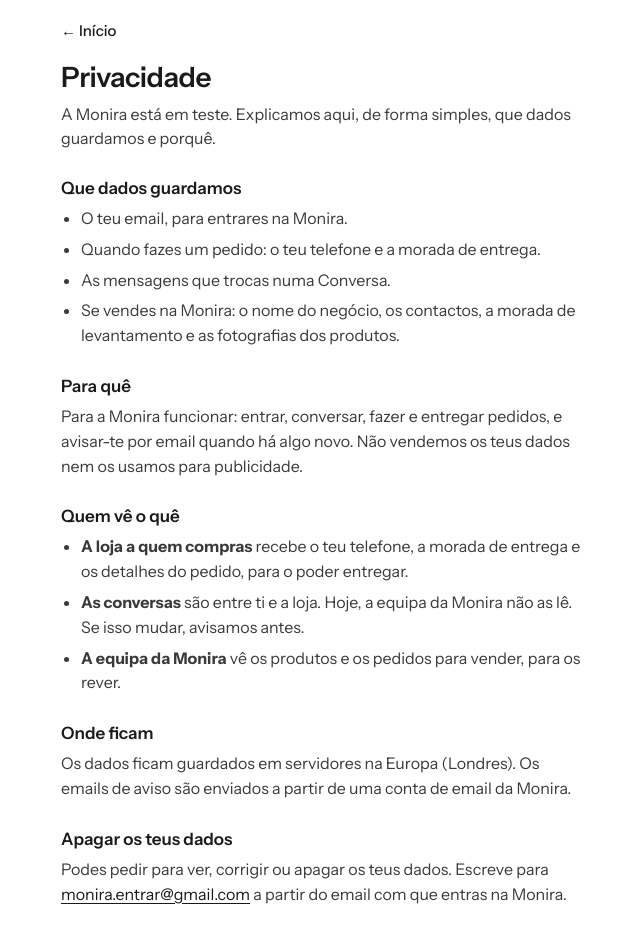
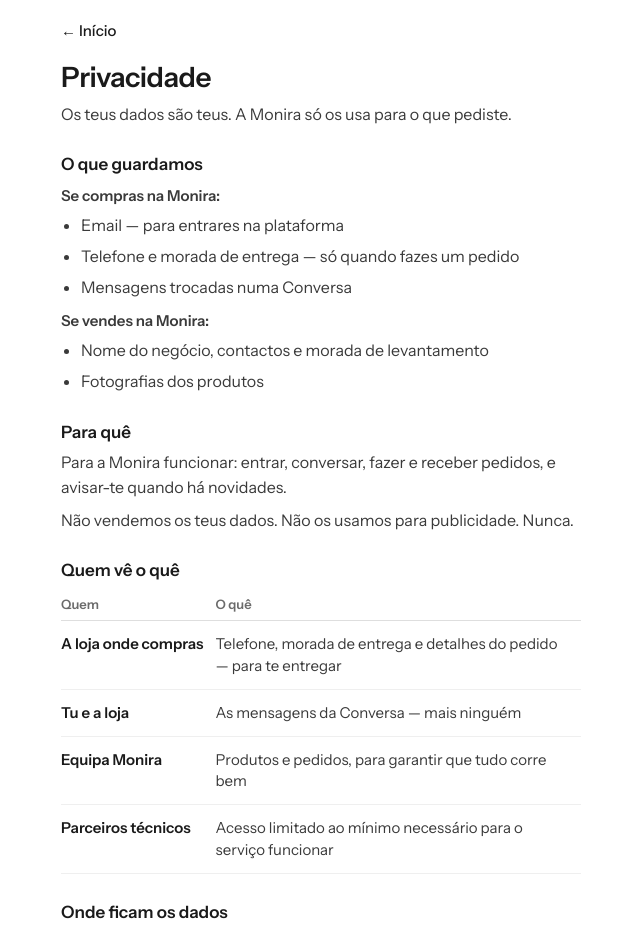
Before and after one commit to cotehot7-bot/monira-app, a Next.js app: page /privacidade in a window 1280 px wide. Shown: the top 934 px of the page, without its empty margins (319-959 px from the left). Built offline with nearby package versions, Linux system fonts and the light colour scheme.

Commit message:
Privacidade: texto final do Carlos

```diff
--- a/src/app/privacidade/page.tsx
+++ b/src/app/privacidade/page.tsx
@@ -4,9 +4,8 @@ import styles from './privacidade.module.css';
 
 export const metadata: Metadata = { title: 'Privacidade · Monira' };
 
-// RASCUNHO para o teste controlado. Descreve o que o sistema faz hoje.
-// A versão jurídica completa é revista antes da abertura pública.
-const CONTACT = 'monira.entrar@gmail.com';
+// Texto de Carlos. O contacto está numa constante para poder ser trocado sem mexer no texto.
+const CONTACT = 'privacidade@monira.ao';
 
 export default function PrivacidadePage() {
   return (
@@ -14,44 +13,65 @@ export default function PrivacidadePage() {
       <header className={styles.header}>
         <Link href="/" className={styles.back}>← Início</Link>
         <h1 className={styles.title}>Privacidade</h1>
-        <p className={styles.lead}>A Monira está em teste. Explicamos aqui, de forma simples, que dados guardamos e porquê.</p>
+        <p className={styles.lead}>Os teus dados são teus. A Monira só os usa para o que pediste.</p>
       </header>
 
       <section className={styles.section}>
-        <h2>Que dados guardamos</h2>
+        <h2>O que guardamos</h2>
+        <h3>Se compras na Monira:</h3>
         <ul>
-          <li>O teu email, para entrares na Monira.</li>
-          <li>Quando fazes um pedido: o teu telefone e a morada de entrega.</li>
-          <li>As mensagens que trocas numa Conversa.</li>
-          <li>Se vendes na Monira: o nome do negócio, os contactos, a morada de levantamento e as fotografias dos produtos.</li>
+          <li>Email — para entrares na plataforma</li>
+          <li>Telefone e morada de entrega — só quando fazes um pedido</li>
+          <li>Mensagens trocadas numa Conversa</li>
+        </ul>
+        <h3>Se vendes na Monira:</h3>
+        <ul>
+          <li>Nome do negócio, contactos e morada de levantamento</li>
+          <li>Fotografias dos produtos</li>
         </ul>
       </section>
 
       <section className={styles.section}>
         <h2>Para quê</h2>
-        <p>Para a Monira funcionar: entrar, conversar, fazer e entregar pedidos, e avisar-te por email quando há algo novo. Não vendemos os teus dados nem os usamos para publicidade.</p>
+        <p>Para a Monira funcionar: entrar, conversar, fazer e receber pedidos, e avisar-te quando há novidades.</p>
+        <p>Não vendemos os teus dados. Não os usamos para publicidade. Nunca.</p>
       </section>
 
       <section className={styles.section}>
         <h2>Quem vê o quê</h2>
-        <ul>
-          <li><strong>A loja a quem compras</strong> recebe o teu telefone, a morada de entrega e os detalhes do pedido, para o poder entregar.</li>
-          <li><strong>As conversas</strong> são entre ti e a loja. Hoje, a equipa da Monira não as lê. Se isso mudar, avisamos antes.</li>
-          <li><strong>A equipa da Monira</strong> vê os produtos e os pedidos para vender, para os rever.</li>
-        </ul>
+        <div className={styles.tableWrap}>
+          <table className={styles.table}>
+            <thead>
+              <tr><th scope="col">Quem</th><th scope="col">O quê</th></tr>
+            </thead>
+            <tbody>
+              <tr><td>A loja onde compras</td><td>Telefone, morada de entrega e detalhes do pedido — para te entregar</td></tr>
+              <tr><td>Tu e a loja</td><td>As mensagens da Conversa — mais ninguém</td></tr>
+              <tr><td>Equipa Monira</td><td>Produtos e pedidos, para garantir que tudo corre bem</td></tr>
+              <tr><td>Parceiros técnicos</td><td>Acesso limitado ao mínimo necessário para o serviço funcionar</td></tr>
+            </tbody>
+          </table>
+        </div>
       </section>
 
       <section className={styles.section}>
-        <h2>Onde ficam</h2>
-        <p>Os dados ficam guardados em servidores na Europa (Londres). Os emails de aviso são enviados a partir de uma conta de email da Monira.</p>
+        <h2>Onde ficam os dados</h2>
+        <p>Em servidores fora de Angola, protegidos pela legislação europeia de protecção de dados. Isso significa que existem regras legais sobre como os teus dados podem ser usados — e nós cumprimo-las.</p>
       </section>
 
       <section className={styles.section}>
-        <h2>Apagar os teus dados</h2>
-        <p>Podes pedir para ver, corrigir ou apagar os teus dados. Escreve para <a href={`mailto:${CONTACT}`}>{CONTACT}</a> a partir do email com que entras na Monira.</p>
+        <h2>A Monira está em teste</h2>
+        <p>Isso não muda a forma como tratamos os teus dados. As mesmas regras desta página aplicam-se desde o primeiro dia. Se alguma coisa mudar, avisamos antes — não depois.</p>
+        <p>Se a Monira encerrar, apagamos os teus dados.</p>
       </section>
 
-      <p className={styles.meta}>Versão de teste · Setembro de 2026</p>
+      <section className={styles.section}>
+        <h2>Os teus direitos</h2>
+        <p>Podes pedir para ver, corrigir ou apagar os teus dados a qualquer momento. Respondemos em até 5 dias úteis.</p>
+        <p>Escreve para <a href={`mailto:${CONTACT}`}>{CONTACT}</a></p>
+      </section>
+
+      <p className={styles.meta}><em>Última actualização: Setembro 2026</em></p>
     </main>
   );
 }
--- a/src/app/privacidade/privacidade.module.css
+++ b/src/app/privacidade/privacidade.module.css
@@ -14,3 +14,9 @@
 .section ul { padding-left: 20px; display: flex; flex-direction: column; gap: 6px; }
 .section a { text-decoration: underline; text-underline-offset: 3px; color: #1a1a1a; }
 .meta { margin-top: 32px; font-size: 13px; color: #6b6b6b; }
+.section h3 { margin-top: 4px; font-size: 15px; font-weight: 600; color: #3a3a3a; }
+.tableWrap { overflow-x: auto; }
+.table { width: 100%; border-collapse: collapse; font-size: 15px; }
+.table th { text-align: left; font-size: 13px; font-weight: 600; color: #6b6b6b; padding: 8px 12px 8px 0; border-bottom: 1px solid #dedede; }
+.table td { vertical-align: top; padding: 12px 12px 12px 0; border-bottom: 1px solid #efefef; line-height: 1.45; color: #3a3a3a; }
+.table td:first-child { font-weight: 600; color: #1a1a1a; white-space: nowrap; }
```
